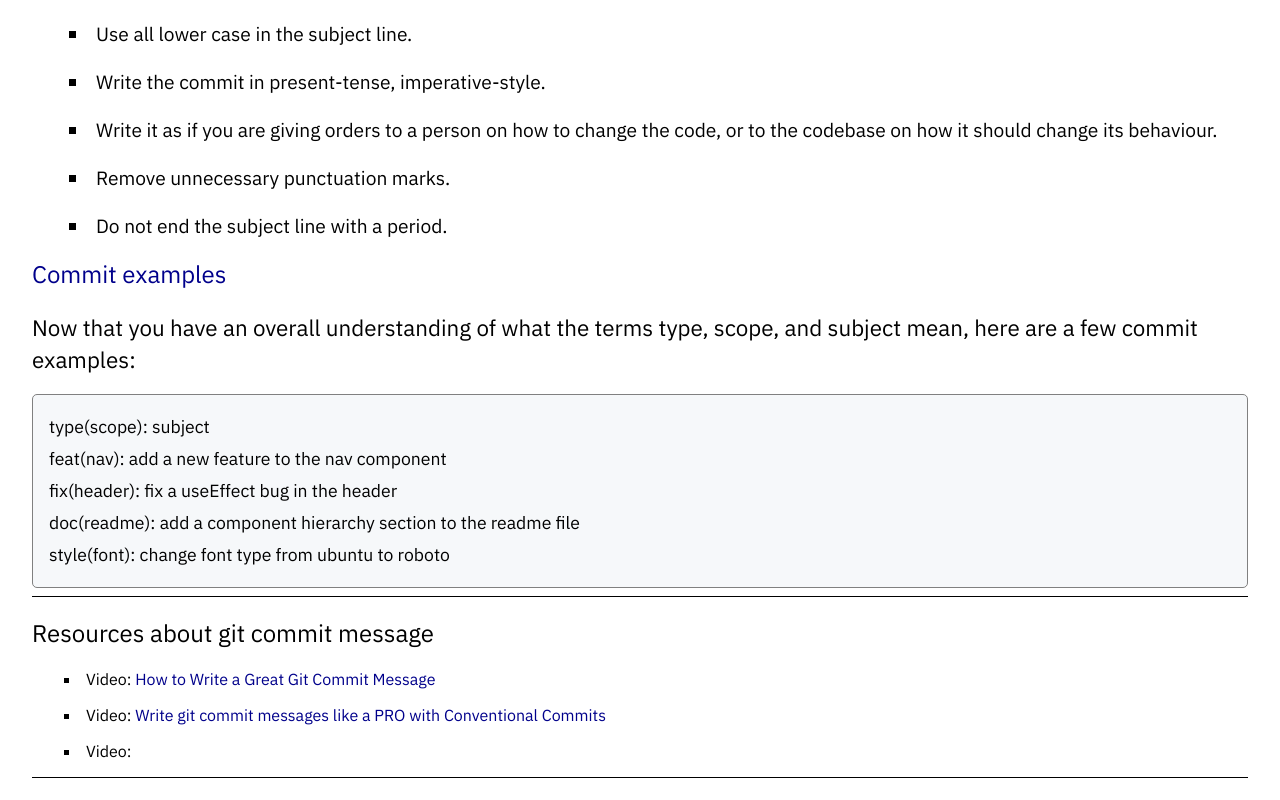
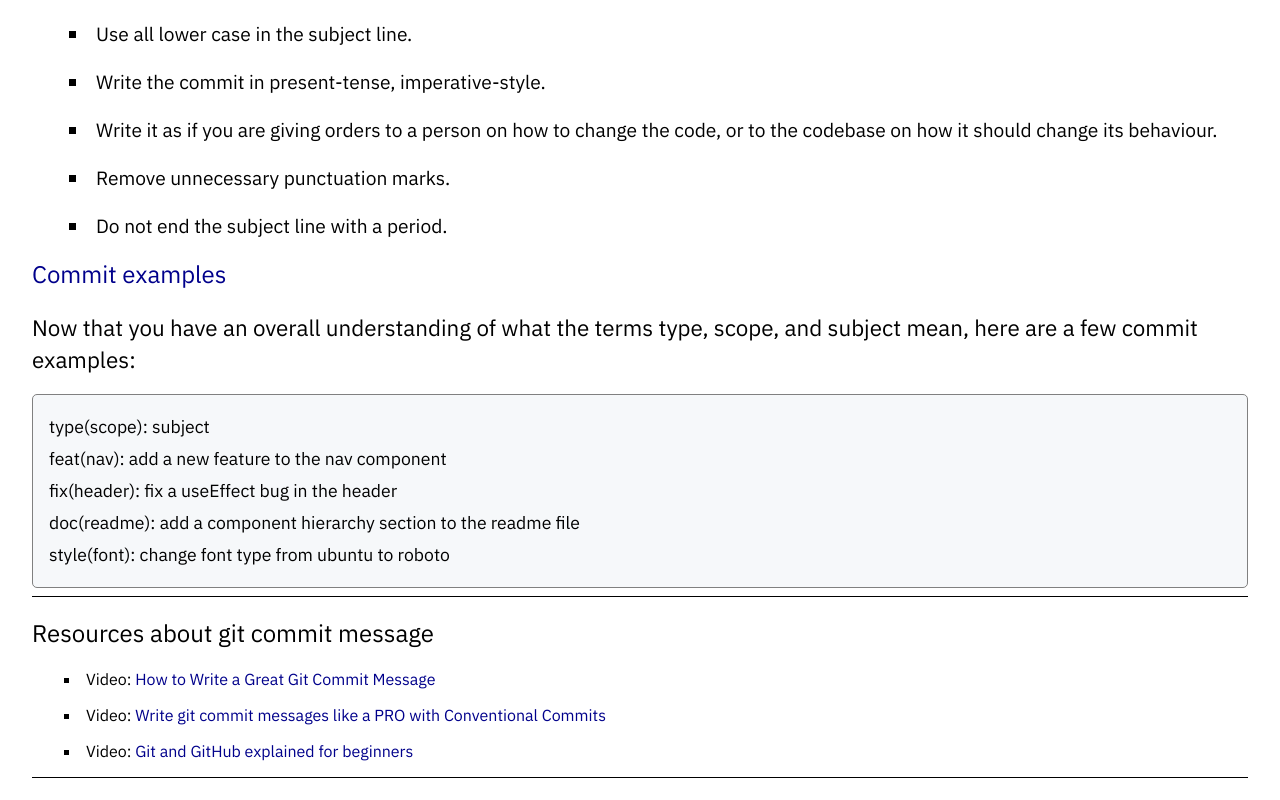
Before and after one commit to Elir-Mahad/notes, a Next.js app: page /writing-commits in a window 1280 px wide. Shown: the part 1620-2420 px from the top of the page. Built offline with nearby package versions, Linux system fonts and the light colour scheme.

Commit message:
Add third resource item to writing commits post

```diff
--- a/pages/writing-commits.js
+++ b/pages/writing-commits.js
@@ -146,6 +146,8 @@ function WritingCommits() {
           firstLink="https://www.youtube.com/watch?v=JiZACkPNm8U"
           secondResTitle="Write git commit messages like a PRO with Conventional Commits"
           secondLink="https://www.youtube.com/watch?v=OJqUWvmf4gg"
+          thirdResTitle="Git and GitHub explained for beginners"
+          thirdLink="https://www.youtube.com/watch?v=8Dd7KRpKeaE"
         />
       </BlogBody>
     </div>
```
